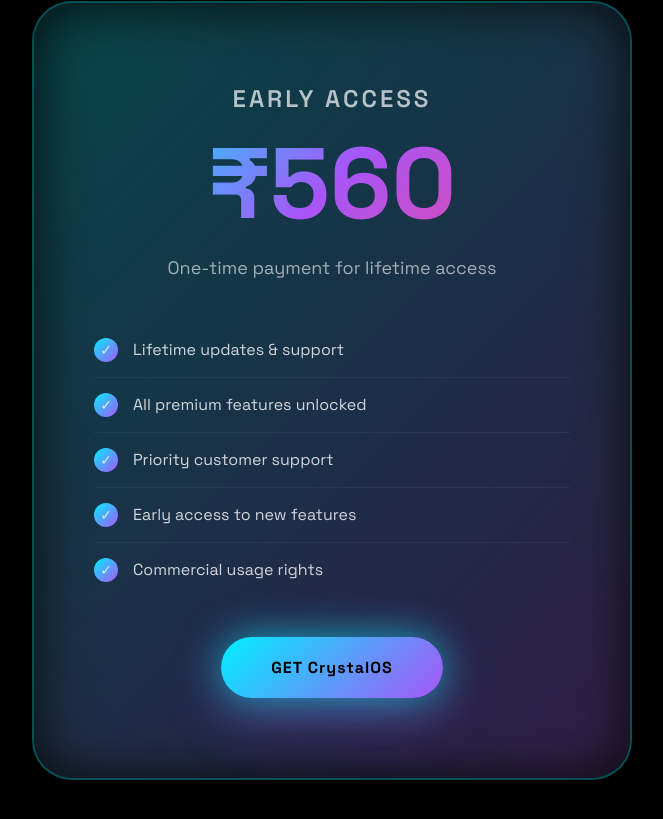
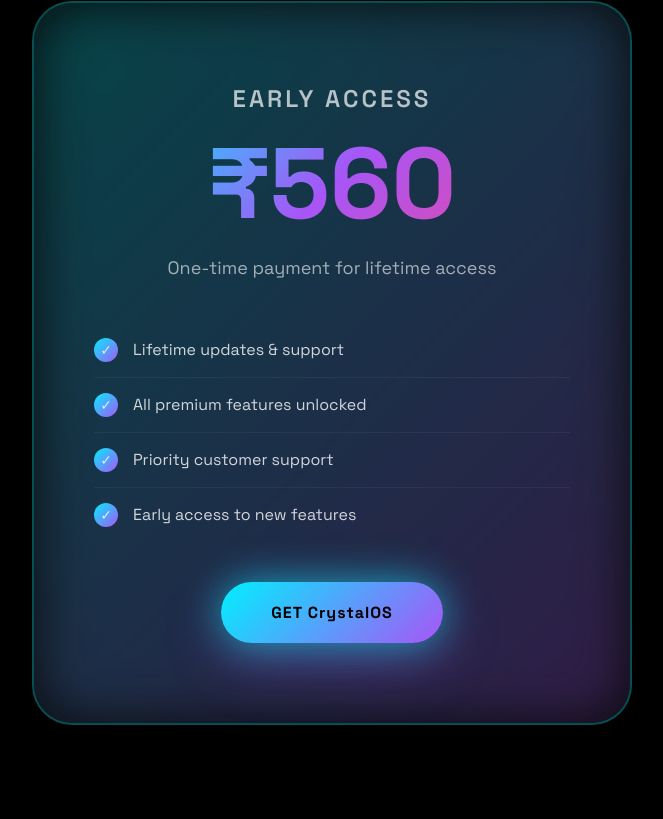
Before and after one commit to CRYSTAL12345OFFICIAL/CrystalOSWebsite, a plain HTML site: page index.html in a window 1280 px wide. Shown: the part 4661-5480 px from the top of the page, without its empty margins (308-971 px from the left). Drawn offline with Linux system fonts and the light colour scheme.

Commit message:
Update index.html

```diff
--- a/index.html
+++ b/index.html
@@ -860,10 +860,6 @@
                     <div class="check">✓</div>
                     <span>Early access to new features</span>
                 </div>
-                <div class="price-feature">
-                    <div class="check">✓</div>
-                    <span>Commercial usage rights</span>
-                </div>
             </div>
             <button class="btn btn-glow" onclick="alert('Thank you for your interest! Payment portal coming soon.')">GET CrystalOS</button>
         </div>
```
